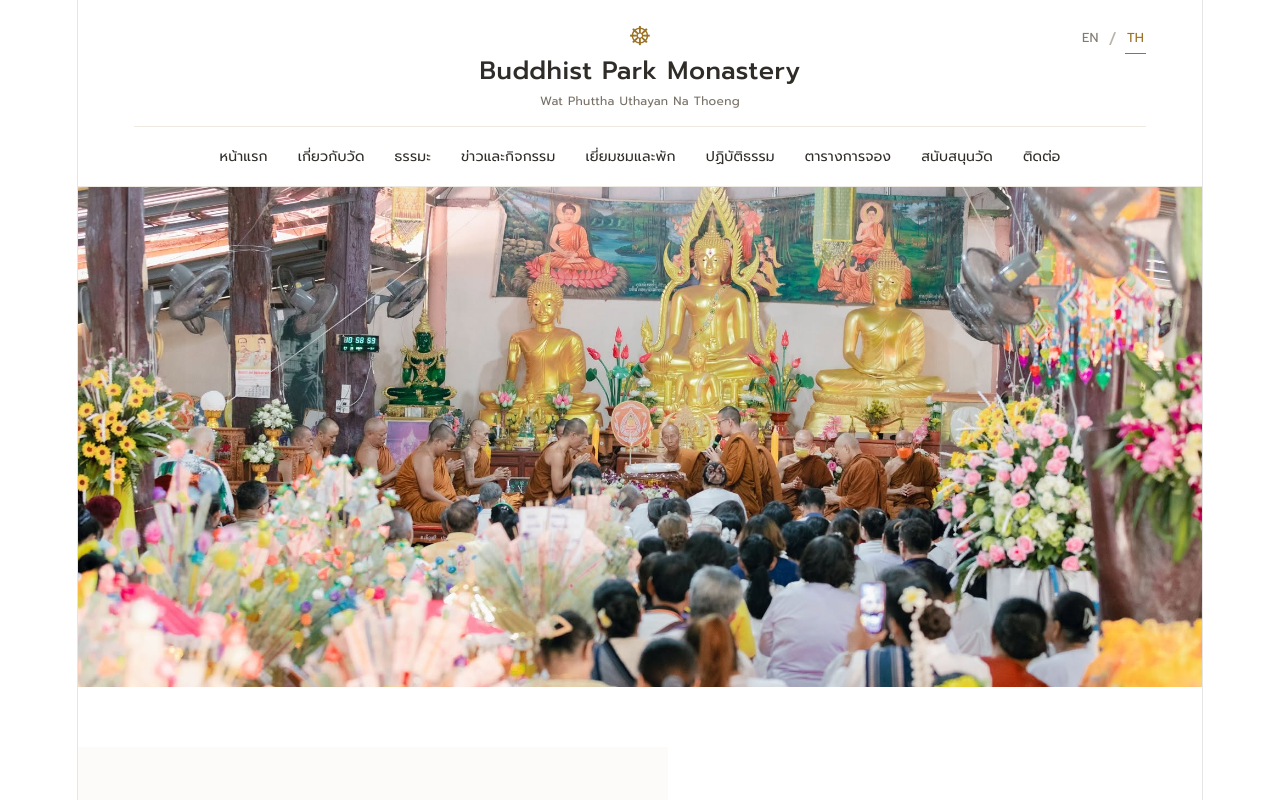
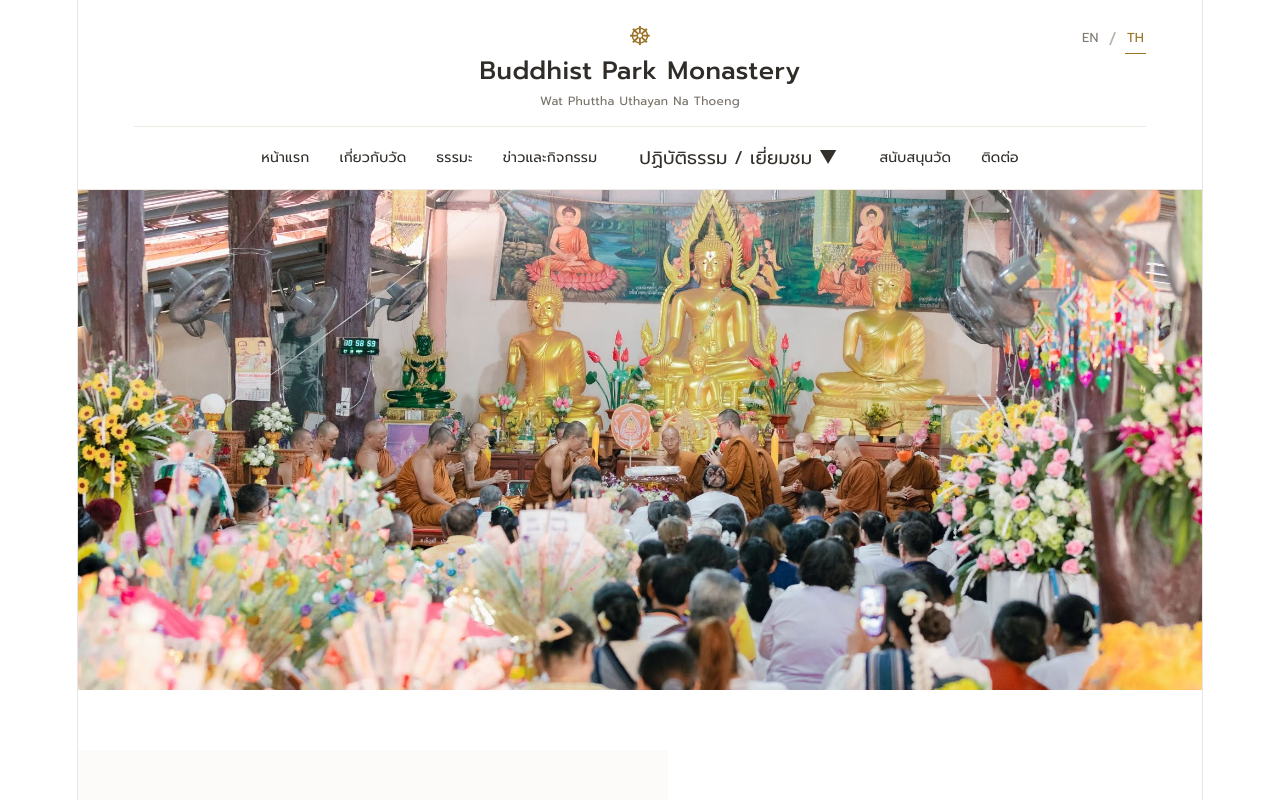
Before and after one commit to saributrchal-alt/nathoeng-temple, a React (Vite) app: page / in a window 1280 px wide. Shown: the top 800 px of the page. Built offline with nearby package versions, Linux system fonts and the light colour scheme.

Commit message:
Move reservation schedule to sub-menu under visit and stay

```diff
--- a/src/App.jsx
+++ b/src/App.jsx
@@ -10,9 +10,14 @@ const content = {
       { label: 'About', href: '#about' },
       { label: 'Teachings', href: '#teachings' },
       { label: 'News & Events', href: '#events' },
-      { label: 'Visit & Stay', href: '#visit' },
-      { label: 'Retreats', href: '#retreats' },
-      { label: 'Schedule', href: '#schedule' },
+      {
+        label: 'Visit & Stay',
+        href: '#visit',
+        sub: [
+          { label: 'Retreats & Practice', href: '#retreats' },
+          { label: 'Reservation Schedule', href: '#schedule' }
+        ]
+      },
       { label: 'Support', href: '#support' },
       { label: 'Contact', href: '#contact' }
     ],
@@ -102,9 +107,14 @@ const content = {
       { label: 'เกี่ยวกับวัด', href: '#about' },
       { label: 'ธรรมะ', href: '#teachings' },
       { label: 'ข่าวและกิจกรรม', href: '#events' },
-      { label: 'เยี่ยมชมและพัก', href: '#visit' },
-      { label: 'ปฏิบัติธรรม', href: '#retreats' },
-      { label: 'ตารางการจอง', href: '#schedule' },
+      {
+        label: 'ปฏิบัติธรรม / เยี่ยมชม',
+        href: '#visit',
+        sub: [
+          { label: 'ระเบียบการเข้าพัก', href: '#retreats' },
+          { label: 'ตารางการจองเข้าพัก', href: '#schedule' }
+        ]
+      },
       { label: 'สนับสนุนวัด', href: '#support' },
       { label: 'ติดต่อ', href: '#contact' }
     ],
@@ -267,7 +277,35 @@ function App() {
 
         {/* Navigation */}
         <nav className={menuOpen ? 'navOpen' : ''}>
-          {t.nav.map((item) => (
+          {t.nav.map((item, idx) => (
+            item.sub ? (
+              <div key={idx} className="dropdownMenu" style={{ position: 'relative', display: 'inline-block' }}>
+                <span className="dropdownToggle" style={{ cursor: 'pointer', padding: '8px 12px', display: 'inline-block' }}>
+                  {item.label} ▼
+                </span>
+                <div className="dropdownContent" style={{ display: 'none', position: 'absolute', background: '#fff', boxShadow: '0 4px 12px rgba(0,0,0,0.1)', minWidth: '180px', zIndex: 100, borderRadius: '4px', border: '1px solid #eeeae2' }}>
+                  {item.sub.map((subItem, subIdx) => (
+                    <a
+                      key={subIdx}
+                      href={subItem.href}
+                      style={{ display: 'block', padding: '10px 15px', color: '#302d29', textDecoration: 'none', fontSize: '14px', borderBottom: subIdx === 0 ? '1px solid #eeeae2' : 'none' }}
+                      onClick={(e) => {
+                        setMenuOpen(false)
+                        if (subItem.href === '#retreats') {
+                          e.preventDefault()
+                          goToPage('visit-guide')
+                        } else if (subItem.href === '#schedule') {
+                          e.preventDefault()
+                          goToPage('calendar-page')
+                        }
+                      }}
+                    >
+                      {subItem.label}
+                    </a>
+                  ))}
+                </div>
+              </div>
+            ) : (
               <a
                 href={item.href}
                 key={item.href}
@@ -282,12 +320,6 @@ function App() {
                   } else if (item.href === '#events') {
                     e.preventDefault()
                     goToPage('event-kathina')
-                } else if (item.href === '#retreats') {
-                  e.preventDefault()
-                  goToPage('visit-guide')
-                } else if (item.href === '#schedule') {
-                  e.preventDefault()
-                  goToPage('calendar-page')
                   } else if (currentPage !== 'home') {
                     e.preventDefault()
                     goToPage('home')
@@ -300,6 +332,7 @@ function App() {
               >
                 {item.label}
               </a>
+            )
           ))}
         </nav>
 
```
Lines whose indentation alone changed are shown as unchanged.
